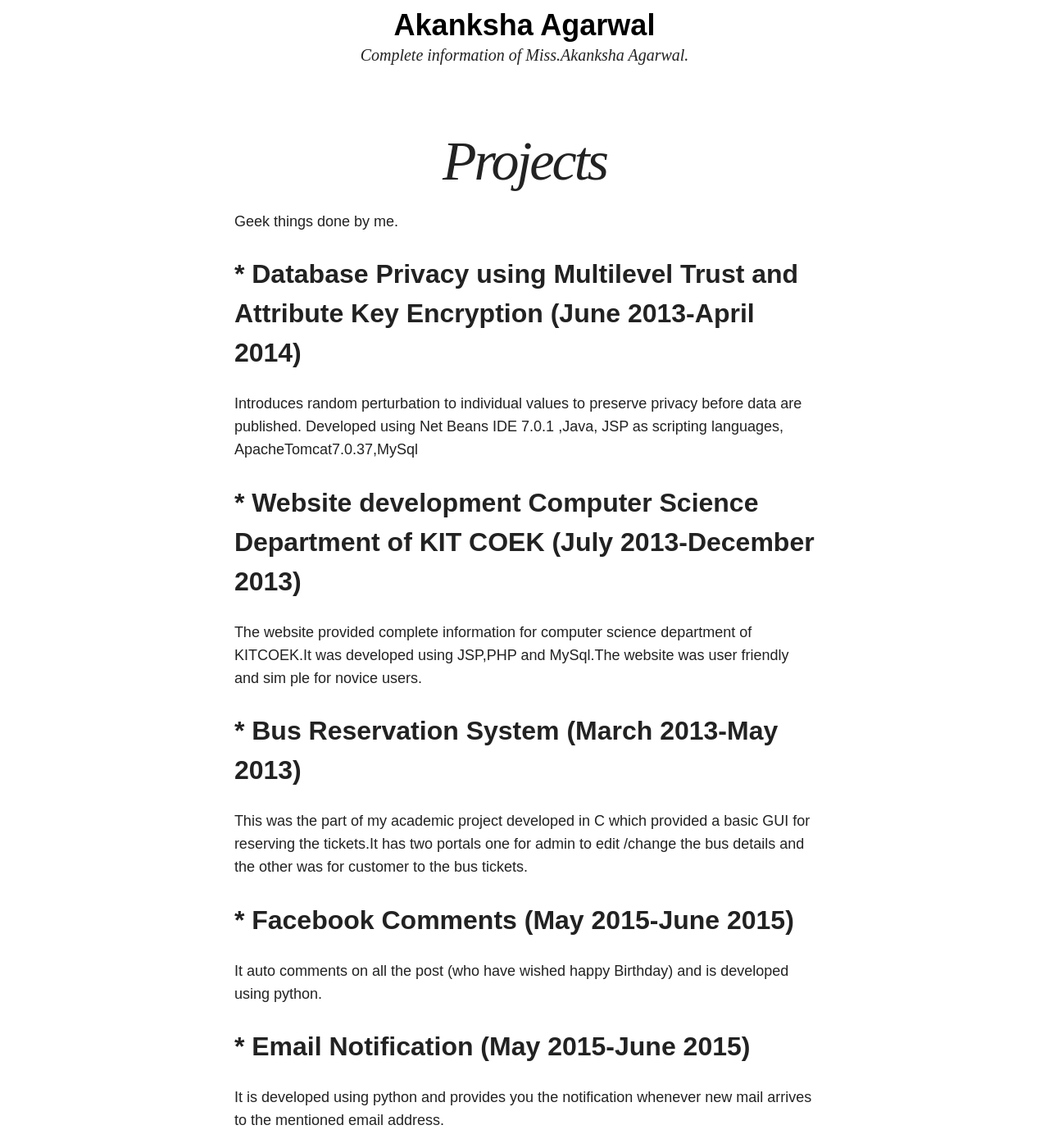
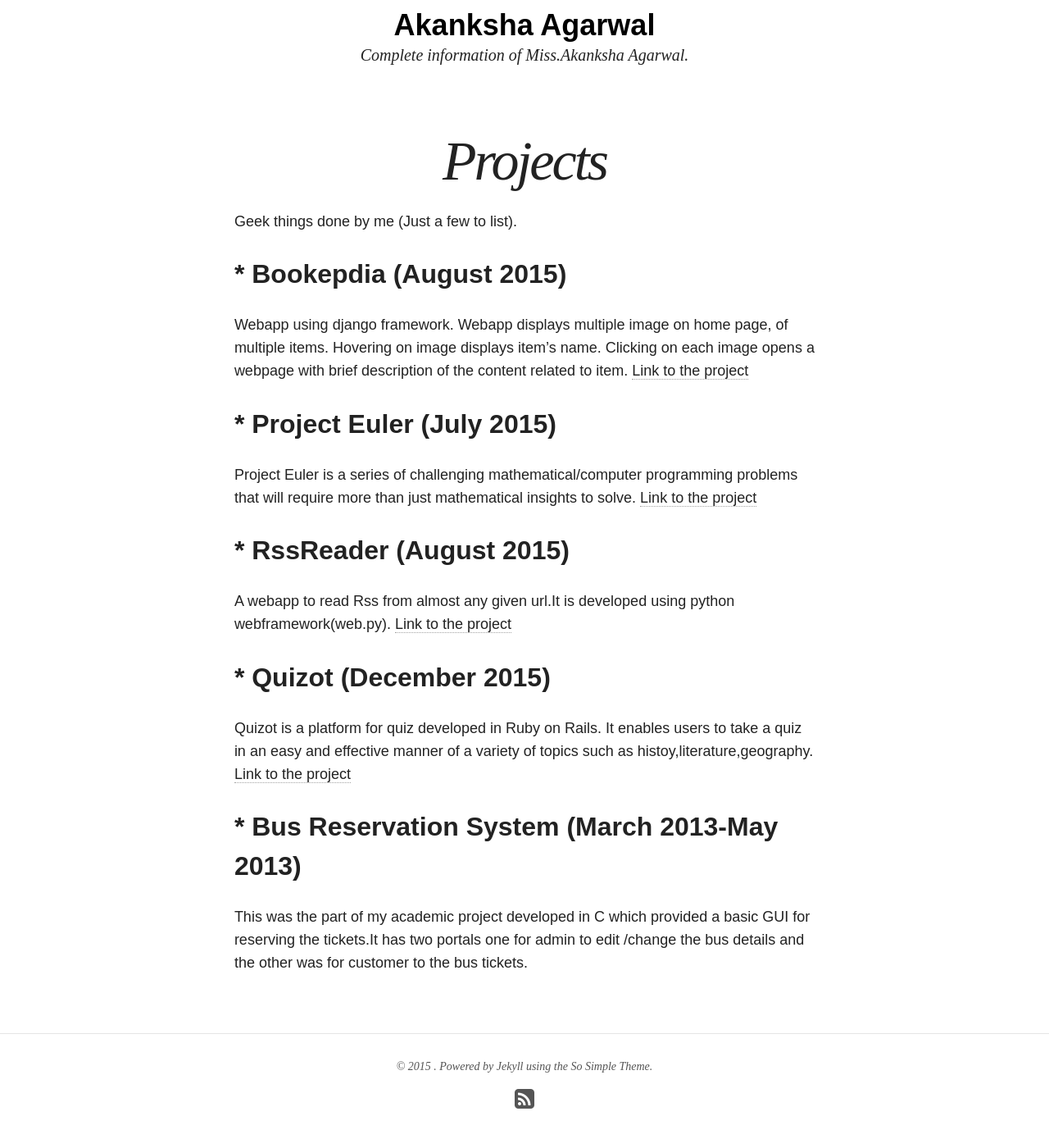
Before and after one commit to akanksha007/akanksha007.github.io, a Jekyll site: the page built from project/index.md, in a window 1280 px wide and 1400 px high, scrolled down 316 px. Shown: the whole window at 82% size. Built offline with Jekyll 4.4.1, drawn with Linux system fonts in a browser that asks for light colours; nearby versions of some CDN libraries.

Commit message:
final commit

```diff
--- a/project/index.md
+++ b/project/index.md
@@ -5,19 +5,23 @@ excerpt: "Geek things done by me"
 modified: 2014-08-08T19:44:38.564948-04:00
 ---
 
-Geek things done by me.
+Geek things done by me (Just a few to list).
 
-## * Database Privacy using Multi­level Trust and Attribute Key Encryption (June 2013-April 2014)
-Introduces random perturbation to individual values to preserve privacy before data are published. Developed using Net Beans IDE 7.0.1 ,Java, JSP as scripting languages, Apache­Tomcat­7.0.37,MySql
+## * Bookepdia (August 2015)
+Webapp using django framework. Webapp displays multiple image on home page, of multiple items. Hovering on image displays item's name. Clicking on each image opens a webpage with brief description of the content related to item.
+<a target="_blank" href="https://github.com/akanksha007/bookepdia">Link to the project</a>
 
-## * Website development­ Computer Science Department of KIT COEK (July 2013-­December 2013)
-The website provided complete information for computer science department of KITCOEK.It was developed using JSP,PHP and MySql.The website was user friendly and sim ple for novice users.
+## * Project Euler (July 2015)
+Project Euler is a series of challenging mathematical/computer programming problems that will require more than just mathematical insights to solve.
+<a target="_blank" href="https://github.com/akanksha007/project_euler">Link to the project</a>
+
+## * RssReader (August 2015)
+A webapp to read Rss from almost any given url.It is developed using python webframework(web.py).
+<a target="_blank" href="https://github.com/akanksha007/RssReader">Link to the project</a>
+
+## * Quizot (December 2015)
+Quizot is a platform for quiz developed in Ruby on Rails. It enables users to take a quiz in an easy and effective manner of a variety of topics such as histoy,literature,geography.
+<a target="_blank" href="https://github.com/akanksha007/Quizot">Link to the project</a>
 
 ## * Bus Reservation System (March 2013­-May 2013)
 This was the part of my academic project developed in C which provided a basic GUI for reserving the tickets.It has two portals one for admin to edit /change the bus details and the other was for customer to the bus tickets.
-
-## * Facebook Comments (May 2015-June 2015)
-It auto comments on all the post (who have wished happy Birthday) and is developed using python.
-
-## * Email Notification (May 2015-June 2015)
-It is developed using python and provides you the notification whenever new mail arrives to the mentioned email address.
```
Also changed, not shown: about/index.md (+6 -2 lines).
